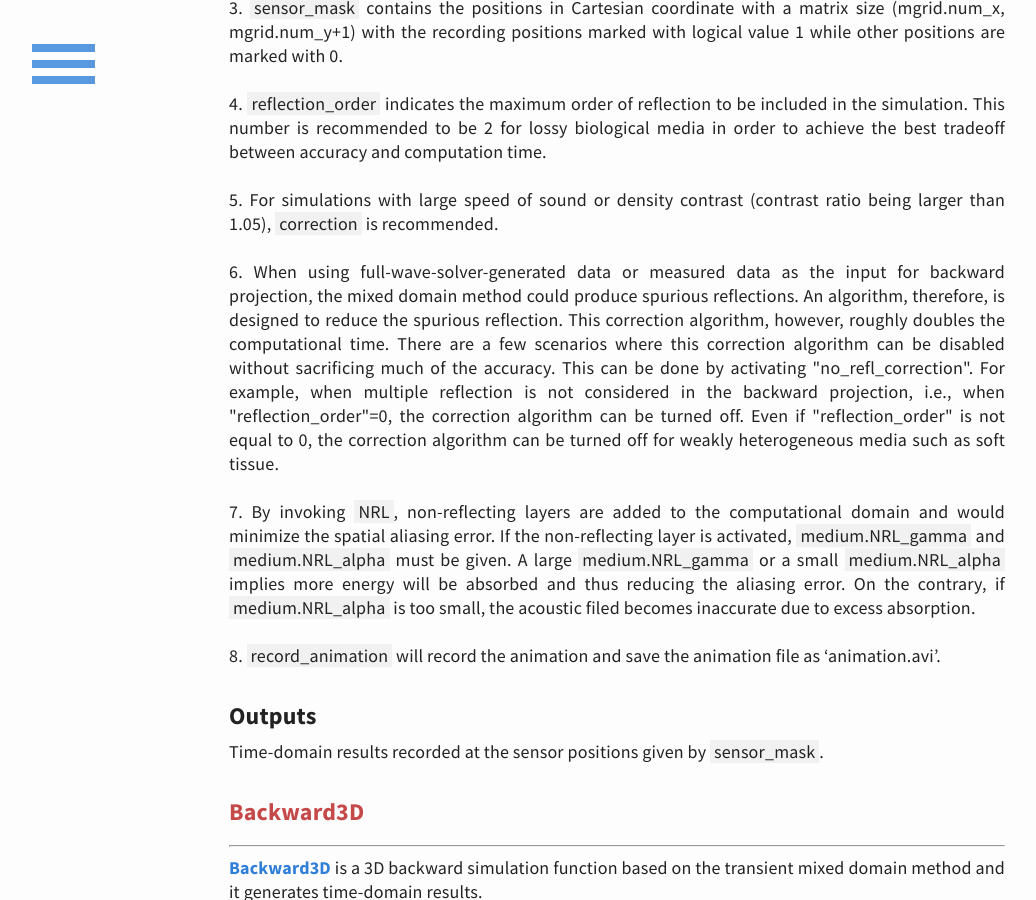
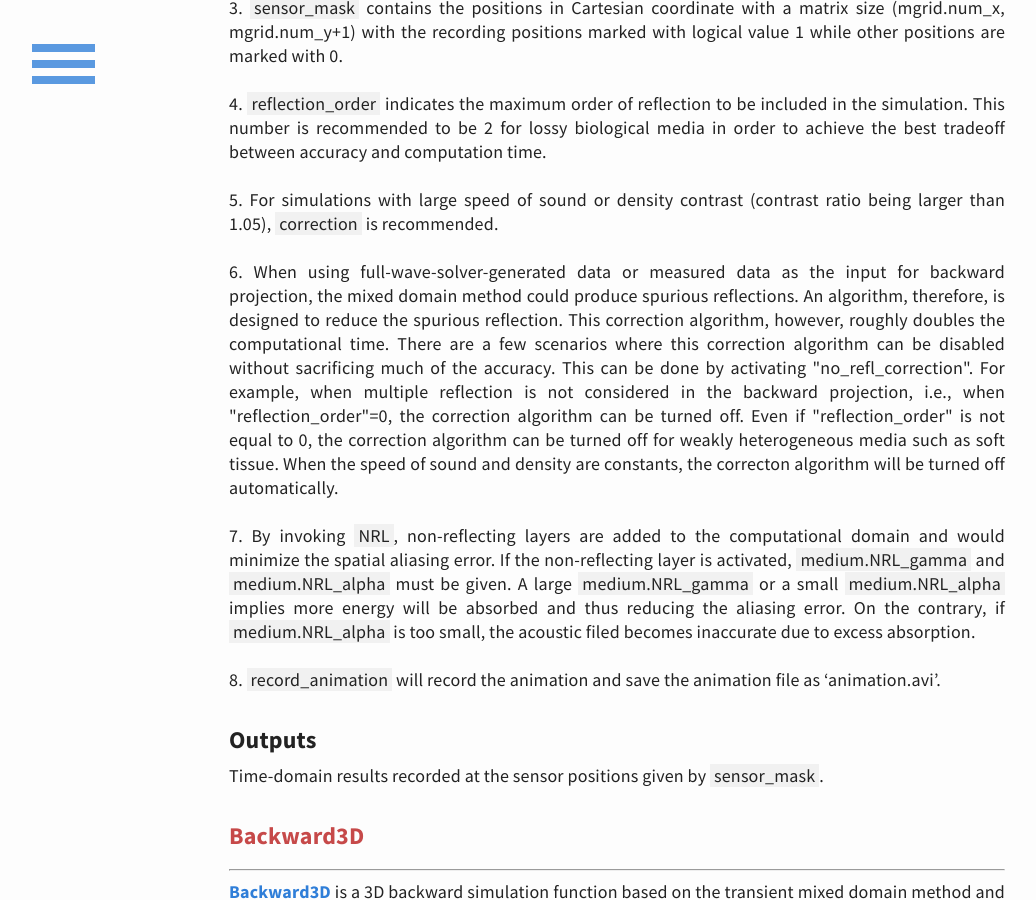
Before and after one commit to m-SOUND/mSOUND, a Jekyll site: the page built from function.html, in a window 1280 px wide and 900 px high, scrolled down 14377 px. Shown: the whole window, without its empty margins (23-1059 px from the left). Built offline with Jekyll 4.4.1, drawn with Linux system fonts in a browser that asks for light colours; some of the changed text lies outside the part shown.

Commit message:
Update function.html

```diff
--- a/function.html
+++ b/function.html
@@ -894,7 +894,7 @@ p = Backward2D(mgrid, medium, source_p, sensor_mask, reflection_order, ...);
  sacrificing much of the accuracy. This can be done by activating "no_refl_correction". For example, when multiple reflection is
  not considered in the backward projection, i.e., when "reflection_order"=0, the correction algorithm can be turned off.
  Even if "reflection_order" is not equal to 0, the correction algorithm can be turned off for weakly heterogeneous media such as
- soft tissue.
+ soft tissue. When the speed of sound and density are constants, the correcton algorithm will be turned off automatically.
 
  <br><br>7. By invoking <span style="background-color:#f1f1f1">NRL</span>, non-reflecting layers are added to the computational
  domain and would minimize the spatial aliasing error. If the non-reflecting layer is activated,
@@ -1000,6 +1000,7 @@ p = Backward3D(mgrid, medium, source_p, sensor_mask, reflection_order, ...);
  when multiple reflection is not considered in the backward projection, i.e., when "reflection_order"=0, the correction algorithm
  can be turned off. Even if "reflection_order" is not equal to 0, the correction algorithm can be turned off for weakly
  heterogeneous media such as soft tissue.
+ When the speed of sound and density are constants, the correcton algorithm will be turned off automatically.
 
  <br><br>7. By invoking <span style="background-color:#f1f1f1">NRL</span>, non-reflecting layers are added to the computational
  domain and would minimize the spatial aliasing error. If the non-reflecting layer is activated,
@@ -1100,6 +1101,7 @@ p = Backward2D_fund(mgrid, medium, source_p, omega_c, reflection_order...);
  when multiple reflection is not considered in the backward projection, i.e., when "reflection_order"=0, the correction algorithm
  can be turned off. Even if "reflection_order" is not equal to 0, the correction algorithm can be turned off for weakly
  heterogeneous media such as soft tissue.
+ When the speed of sound and density are constants, the correcton algorithm will be turned off automatically.
 
  <br><br>6. By invoking <span style="background-color:#f1f1f1">NRL</span>, non-reflecting layers are added to the computational
  domain and would minimize the spatial aliasing error. If the non-reflecting layer is activated,
@@ -1196,6 +1198,7 @@ p = Backward3D_fund(mgrid, medium, source_p, omega_c, reflection_order, ...);
  when multiple reflection is not considered in the backward projection, i.e., when "reflection_order"=0, the correction algorithm
  can be turned off. Even if "reflection_order" is not equal to 0, the correction algorithm can be turned off for weakly
  heterogeneous media such as soft tissue.
+ When the speed of sound and density are constants, the correcton algorithm will be turned off automatically.
 
  <br><br>6. By invoking <span style="background-color:#f1f1f1">NRL</span>, non-reflecting layers are added to the computational
  domain and would minimize the spatial aliasing error. If the non-reflecting layer is activated,
```
